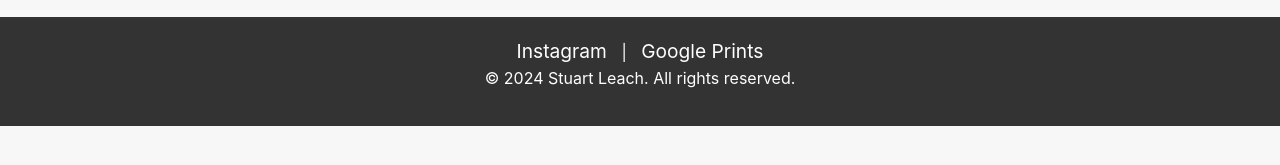
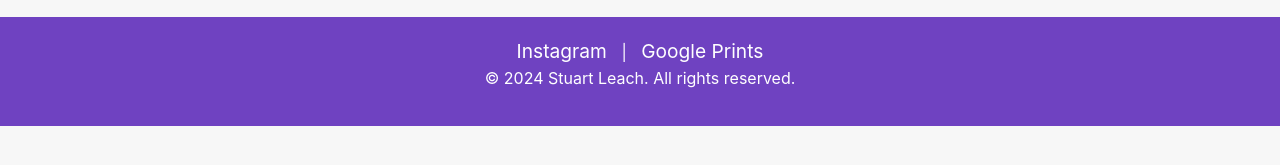
Before and after one commit to stuartleach2/home, a plain HTML site: page index.html in a window 1280 px wide. Shown: the part 535-700 px from the top of the page. Drawn offline with nearby package versions, Linux system fonts and the light colour scheme.

Commit message:
Update index.html

```diff
--- a/index.html
+++ b/index.html
@@ -86,7 +86,7 @@
         </div>
     </div>
 
-    <footer class="text-center">
+    <footer class="text-center" style="background-color: #6f42c1;">
         <div class="social-links">
             <a href="https://www.instagram.com/stuartleach2" target="_blank">Instagram</a> |
             <a href="https://photos.app.goo.gl/nrAaYCNykaptK5rf6" target="_blank">Google Prints</a>
```
